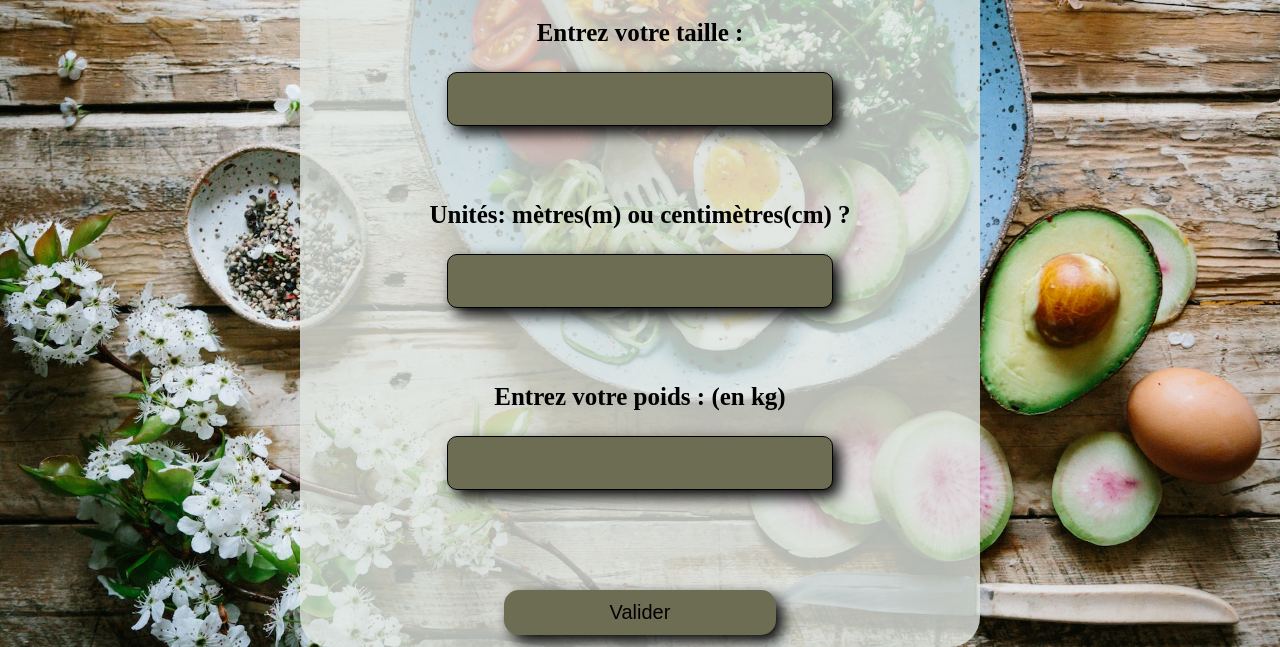
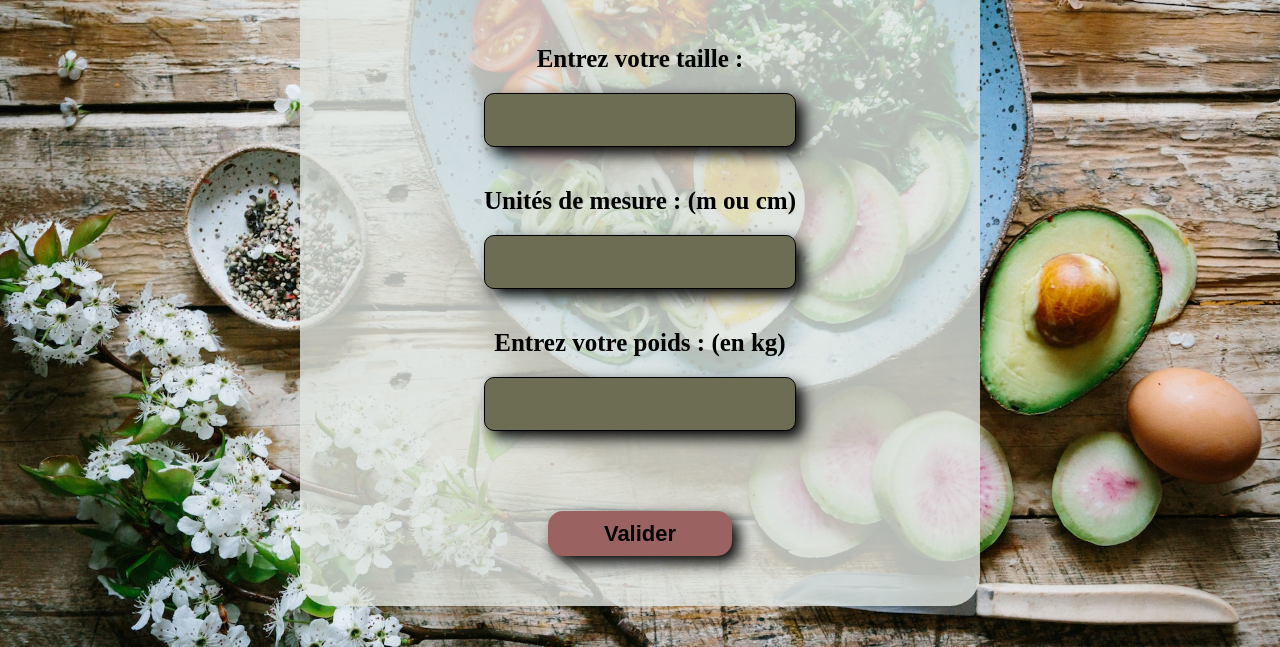
Before and after one commit to GuillaumeCeccoli/IMCcalculator, a plain HTML site: page index.html in a window 1280 px wide. Shown: the part 153-800 px from the top of the page. Drawn offline with Linux system fonts and the light colour scheme.

Commit message:
Modifications du style général

```diff
--- a/index.html
+++ b/index.html
@@ -16,7 +16,7 @@
             <input type="number" name="size" id="size" />
           </label>
           <label for="unit" class="label">
-            Unités: mètres(m) ou centimètres(cm) ?
+            Unités de mesure : (m ou cm)
             <input type="text" name="unit" id="unit" />
           </label>
           <label class="label" for="weight"
--- a/styles.css
+++ b/styles.css
@@ -38,19 +38,22 @@ body {
   display: flex;
   align-items: center;
   justify-content: center;
-  width: 80%;
+  width: 90%;
   flex-direction: column;
 }
 
 .label {
-  margin: 1em auto;
-  text-align: center;
+  margin: 10px auto;
   font-weight: bold;
+  display: flex;
+  align-items: center;
+  flex-direction: column;
+  width: 100%;
 }
 
 input {
-  margin: 1em auto;
-  width: 70%;
+  margin: 20px auto;
+  width: 50%;
   height: 50px;
   border-radius: 10px;
   border: none;
@@ -62,12 +65,13 @@ input {
 }
 
 .btn {
-  width: 50%;
+  width: 30%;
   height: 45px;
-  background-color: rgb(109, 109, 83);
+  background-color: rgb(155, 98, 98);
   border: none;
   border-radius: 15px;
-  font-size: 20px;
+  font-size: 22px;
+  font-weight: bold;
   text-decoration: none;
   display: flex;
   align-items: center;
```
